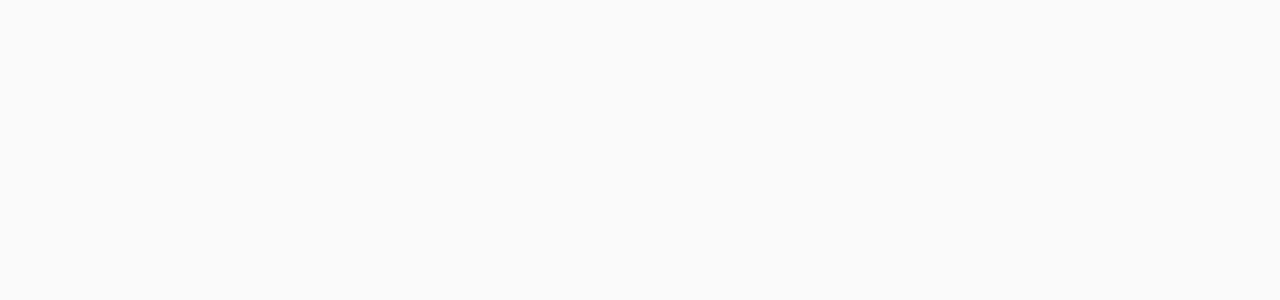
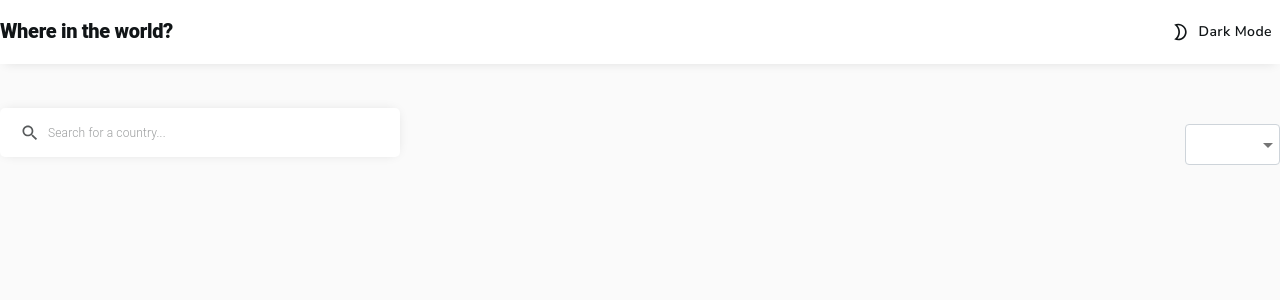
Before and after one commit to atorres-io/frontend-mentor-rest-countries-api, a React (Create React App) app: page /#/ in a window 1280 px wide. Shown: the top 300 px of the page. Built offline with nearby package versions, Linux system fonts and the light colour scheme.

Commit message:
Initialize project using Create React App

```diff
--- a/package.json
+++ b/package.json
@@ -4,11 +4,13 @@
 	"private": false,
 	"dependencies": {
 		"@material-ui/core": "^4.11.3",
+		"@material-ui/icons": "^4.11.2",
 		"@material-ui/styles": "^4.11.3",
 		"@testing-library/jest-dom": "^5.11.10",
 		"@testing-library/react": "^11.2.6",
 		"@testing-library/user-event": "^12.8.3",
 		"axios": "^0.21.1",
+		"prop-types": "^15.7.2",
 		"react": "^17.0.2",
 		"react-dom": "^17.0.2",
 		"react-router-dom": "^5.2.0",
--- a/src/App.js
+++ b/src/App.js
@@ -3,9 +3,18 @@
 import { createMuiTheme, ThemeProvider } from '@material-ui/core/styles';
 import Dashboard from './Components/Dashboard';
 
+const theme = {
+	typography: {
+		h1: {
+			fontSize: '20px',
+			fontWeight: 800,
+		},
+	},
+};
+
 function App() {
 	return (
-		<ThemeProvider theme={createMuiTheme()}>
+		<ThemeProvider theme={createMuiTheme(theme)}>
 			<Router>
 				<Switch>
 					<Route path='/'>
--- /dev/null
+++ b/src/Components/Appbar.js
@@ -0,0 +1,83 @@
+import React from 'react';
+import withStyles from '@material-ui/core/styles/withStyles';
+import PropTypes from 'prop-types';
+import {
+	AppBar,
+	Toolbar,
+	useScrollTrigger,
+	Slide,
+	Typography,
+	Button,
+} from '@material-ui/core';
+import MoonFillIcon from '@material-ui/icons/Brightness2';
+import MoonOutlinedIcon from '@material-ui/icons/Brightness2Outlined';
+
+const styles = theme => ({
+	appbar: {
+		backgroundColor: 'var(--appbar)',
+		color: 'var(--text)',
+		boxShadow: '0 5px 10px -5px rgb(0 0 0 / 10%)',
+	},
+	spaceBetween: {
+		justifyContent: 'space-between',
+	},
+	button: {
+		color: 'var(--text)',
+		textTransform: 'capitalize',
+		fontSize: '14px',
+		fontWeight: 600,
+	},
+});
+
+function HideOnScroll(props) {
+	const { children, window } = props;
+	const trigger = useScrollTrigger({ target: window ? window() : undefined });
+
+	return (
+		<Slide appear={false} direction='down' in={!trigger}>
+			{children}
+		</Slide>
+	);
+}
+
+HideOnScroll.propTypes = {
+	children: PropTypes.element.isRequired,
+	window: PropTypes.func,
+};
+
+function Appbar(props) {
+	const { classes, state, setState } = props;
+
+	const handleLightMode = () => {
+		setState('light');
+		document.documentElement.setAttribute('data-theme', 'light');
+	};
+
+	const handleDarkMode = () => {
+		setState('dark');
+		document.documentElement.setAttribute('data-theme', 'dark');
+	};
+
+	return (
+		<HideOnScroll {...props}>
+			<AppBar className={classes.appbar} elevation={0}>
+				<Toolbar disableGutters className={classes.spaceBetween}>
+					<Typography variant='h1' component='h1'>
+						Where in the world?
+					</Typography>
+					<Button
+						onClick={state === 'dark' ? handleLightMode : handleDarkMode}
+						className={classes.button}
+						startIcon={
+							state === 'dark' ? <MoonFillIcon /> : <MoonOutlinedIcon />
+						}
+					>
+						Dark Mode
+					</Button>
+				</Toolbar>
+			</AppBar>
+		</HideOnScroll>
+	);
+}
+
+export default withStyles(styles)(Appbar);
--- a/src/Components/Dashboard.js
+++ b/src/Components/Dashboard.js
@@ -1,20 +1,110 @@
 import React from 'react';
 import withStyles from '@material-ui/core/styles/withStyles';
 import { useHistory } from 'react-router-dom';
-import Grid from '@material-ui/core/Grid';
+import {
+	Grid,
+	InputBase,
+	InputAdornment,
+	FormControl,
+	InputLabel,
+	NativeSelect,
+} from '@material-ui/core';
+import Appbar from './Appbar';
+import SearchIcon from '@material-ui/icons/Search';
 
 const styles = theme => ({
 	wrapperDashboard: {
 		width: '100%',
 		height: 'auto',
-		minHeight: '100vh',
-		backgroundColor: 'var(--app-background)',
+		backgroundColor: 'transparent',
+	},
+	header: {
+		display: 'flex',
+		flexFlow: 'row wrap',
+		justifyContent: 'space-between',
+		alignItems: 'center',
+		width: '100%',
+		height: '60px',
+		margin: `calc(64px + ${theme.spacing(4.5)}px) 0 ${theme.spacing(4.5)}px 0`,
+		backgroundColor: 'transparent',
+	},
+	main: {
+		width: '100%',
+		height: 'auto',
+		backgroundColor: 'transparent',
+	},
+	lightIcon: {
+		color: 'var(--text)',
+		opacity: '0.7',
+	},
+	darkIcon: {
+		color: 'var(--text)',
+		opacity: '0.7',
 	},
 });
 
+const InputSearch = withStyles(theme => ({
+	root: {
+		backgroundColor: 'var(--element)',
+		width: '400px',
+		padding: `${theme.spacing(1.2)}px ${theme.spacing(2.5)}px`,
+		borderRadius: '5px',
+		boxShadow: '0 0 12px -5px rgb(0 0 0 / 20%)',
+	},
+	input: {
+		backgroundColor: 'transparent',
+		fontSize: '14px',
+		fontWeight: 300,
+		color: 'var(--text)',
+
+		'&::placeholder': {
+			fontSize: '12px',
+			fontWeight: 300,
+			color: 'var(--text)',
+		},
+	},
+}))(InputBase);
+
+const BootstrapInput = withStyles(theme => ({
+	root: {
+		'label + &': {
+			marginTop: theme.spacing(3),
+		},
+	},
+	input: {
+		borderRadius: 4,
+		position: 'relative',
+		backgroundColor: theme.palette.background.paper,
+		border: '1px solid #ced4da',
+		fontSize: 16,
+		padding: '10px 26px 10px 12px',
+		transition: theme.transitions.create(['border-color', 'box-shadow']),
+		// Use the system font instead of the default Roboto font.
+		fontFamily: [
+			'-apple-system',
+			'BlinkMacSystemFont',
+			'"Segoe UI"',
+			'Roboto',
+			'"Helvetica Neue"',
+			'Arial',
+			'sans-serif',
+			'"Apple Color Emoji"',
+			'"Segoe UI Emoji"',
+			'"Segoe UI Symbol"',
+		].join(','),
+		'&:focus': {
+			borderRadius: 4,
+			borderColor: '#80bdff',
+			boxShadow: '0 0 0 0.2rem rgba(0,123,255,.25)',
+		},
+	},
+}))(InputBase);
+
 function Dashboard(props) {
+	const { classes } = props;
+	const [state, setState] = React.useState('light');
+	const [age, setAge] = React.useState('');
 	let history = useHistory();
-	const { classes } = props;
 
 	const handlePanelState = value => {
 		const url = String(value);
@@ -22,7 +112,44 @@
 		history.push(`/${url}`);
 	};
 
-	return <Grid container className={classes.wrapperDashboard}></Grid>;
+	const handleChange = () => {};
+
+	return (
+		<Grid container className={classes.wrapperDashboard}>
+			<Appbar state={state} setState={setState}></Appbar>
+			<Grid container className={classes.header}>
+				<InputSearch
+					variant='filled'
+					placeholder='Search for a country...'
+					startAdornment={
+						<InputAdornment position='start'>
+							<SearchIcon
+								fontSize='small'
+								className={
+									state === 'dark' ? classes.darkIcon : classes.lightIcon
+								}
+							/>
+						</InputAdornment>
+					}
+				/>
+				<FormControl className={classes.margin}>
+					<InputLabel htmlFor='demo-customized-select-native'>Age</InputLabel>
+					<NativeSelect
+						id='demo-customized-select-native'
+						value={age}
+						onChange={handleChange}
+						input={<BootstrapInput />}
+					>
+						<option aria-label='None' value='' />
+						<option value={10}>Ten</option>
+						<option value={20}>Twenty</option>
+						<option value={30}>Thirty</option>
+					</NativeSelect>
+				</FormControl>
+			</Grid>
+			<main className={classes.main}></main>
+		</Grid>
+	);
 }
 
 export default withStyles(styles)(Dashboard);
--- a/src/index.css
+++ b/src/index.css
@@ -13,15 +13,18 @@
 
 :root {
 	--app-background: #fafafa;
+	--appbar: #ffffff;
 	--element: #ffffff;
 	--text: #111517;
-	--input: #858585;
+	--input: #ffffff;
 }
 
 :root[data-theme='dark'] {
 	--app-background: #202c37;
+	--appbar: #2b3945;
 	--element: #2b3945;
 	--text: #ffffff;
+	--input: #858585;
 }
 
 html {
@@ -38,4 +41,10 @@
 	width: 100%;
 	height: auto;
 	min-height: 100vh;
+	background-color: var(--app-background);
 }
+
+h1 {
+	font-size: 16px;
+	font-weight: 800;
+}
```
Also changed, not shown: 25 other files (tests, documents, lock files or other folders).
